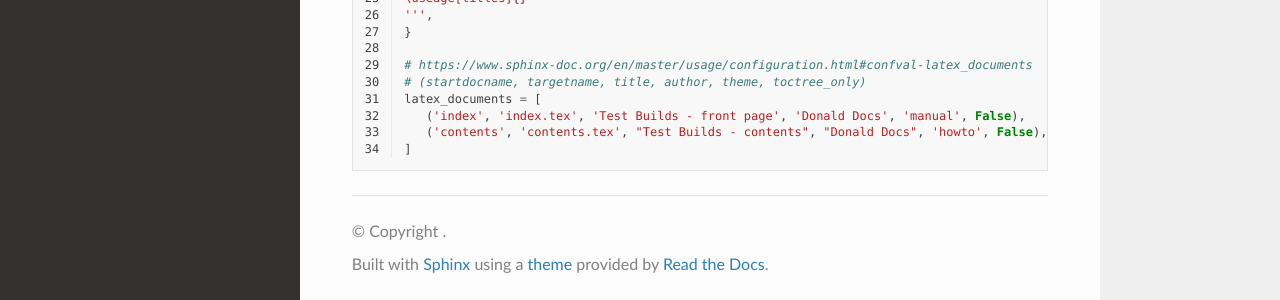
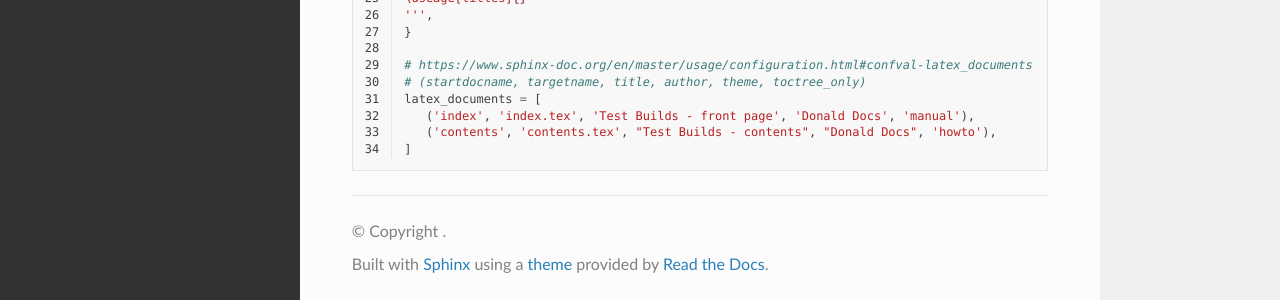
Before and after one commit to readthedocs/test-builds, a Sphinx documentation site: the page built from docs/conf.rst, in a window 1280 px wide. Shown: the part 586-886 px from the top of the page. Built offline with Sphinx 7.4.7 and the Read the Docs theme 2.0.0, drawn with Linux system fonts in a browser that asks for light colours.

Commit message:
Remove the hard-to-understand toctree_only rule

```diff
--- a/docs/conf.py
+++ b/docs/conf.py
@@ -29,6 +29,6 @@ latex_elements = {
 # https://www.sphinx-doc.org/en/master/usage/configuration.html#confval-latex_documents
 # (startdocname, targetname, title, author, theme, toctree_only)
 latex_documents = [
-   ('index', 'index.tex', 'Test Builds - front page', 'Donald Docs', 'manual', False),
-   ('contents', 'contents.tex', "Test Builds - contents", "Donald Docs", 'howto', False),
+   ('index', 'index.tex', 'Test Builds - front page', 'Donald Docs', 'manual'),
+   ('contents', 'contents.tex', "Test Builds - contents", "Donald Docs", 'howto'),
 ]
```
